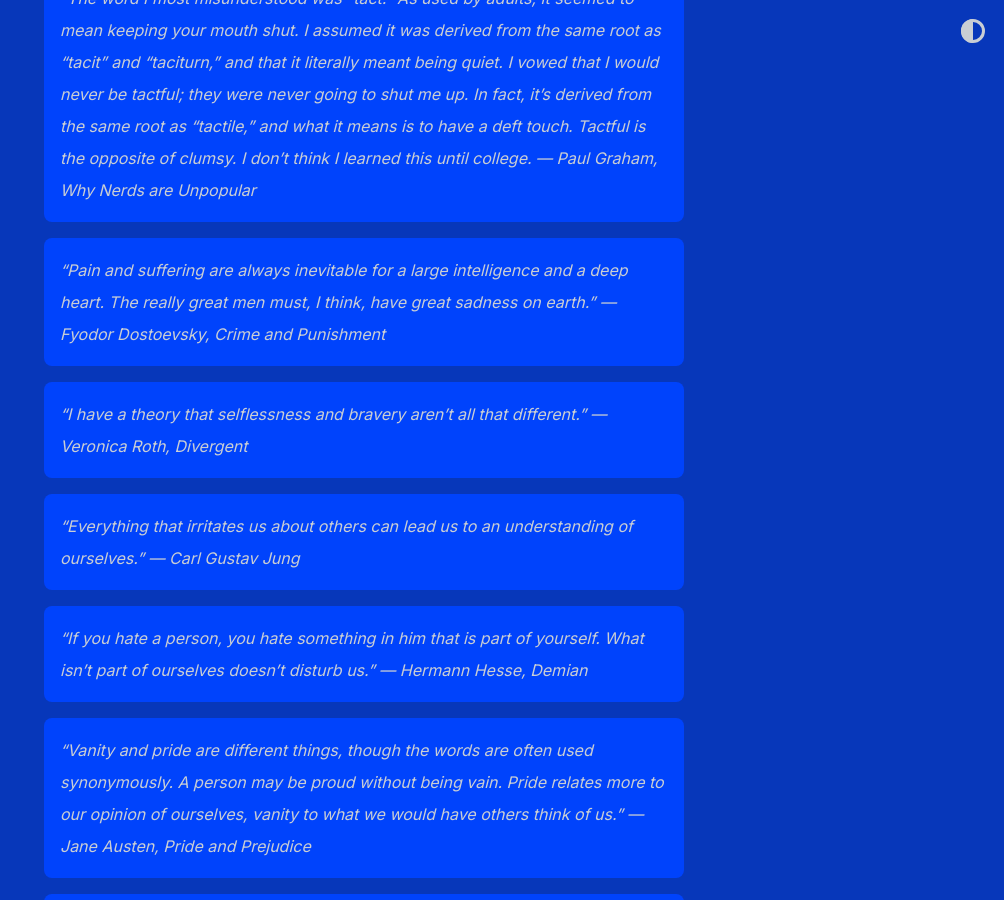
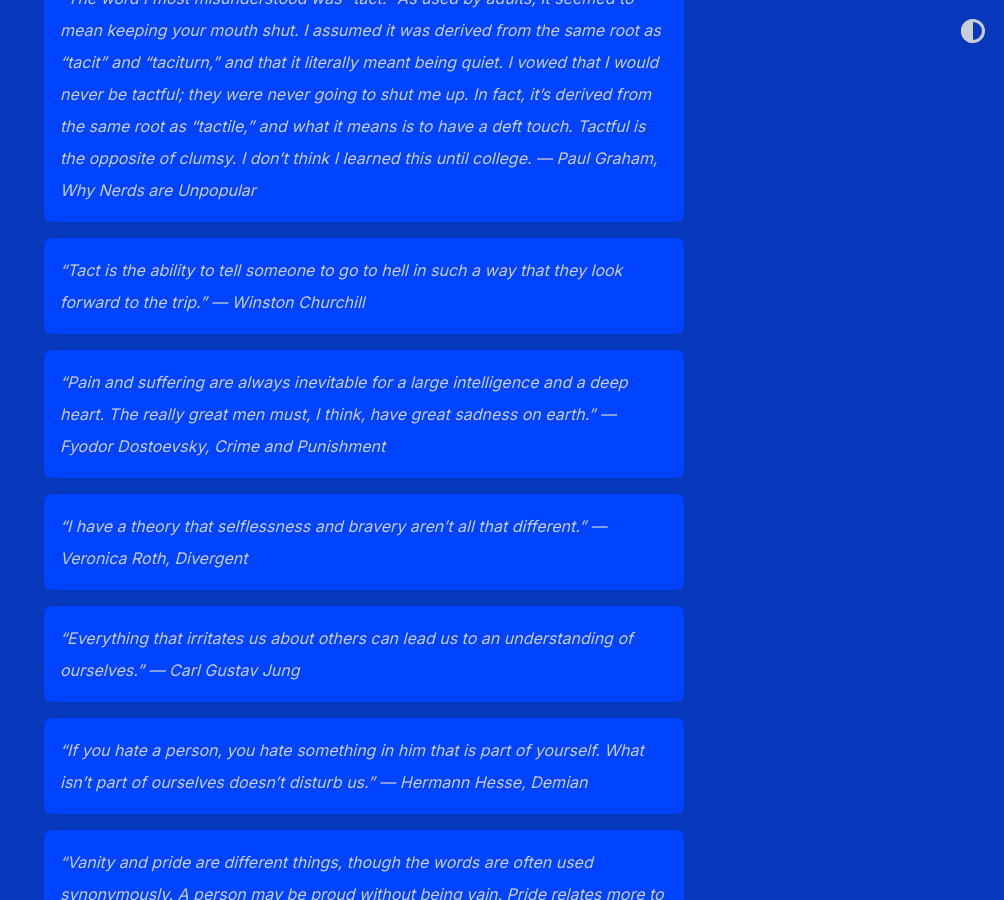
Before and after one commit to shihankanungo/shihankanungo.github.io, a Jekyll site: the page built from about.md, in a window 1280 px wide and 900 px high, scrolled down 3532 px. Shown: the whole window, without its empty margins (276-1280 px from the left). Built offline with Jekyll 4.4.1, drawn with Linux system fonts in a browser that asks for light colours.

Commit message:
Update about.md

```diff
--- a/about.md
+++ b/about.md
@@ -33,6 +33,8 @@ When I’m learning about a new subject, for example, I set a timer, silence my
 
 > "The word I most misunderstood was "tact." As used by adults, it seemed to mean keeping your mouth shut. I assumed it was derived from the same root as "tacit" and "taciturn," and that it literally meant being quiet. I vowed that I would never be tactful; they were never going to shut me up. In fact, it's derived from the same root as "tactile," and what it means is to have a deft touch. Tactful is the opposite of clumsy. I don't think I learned this until college.  --- Paul Graham, <i>Why Nerds are Unpopular</i>
 
+> "Tact is the ability to tell someone to go to hell in such a way that they look forward to the trip." --- Winston Churchill
+
 > "Pain and suffering are always inevitable for a large intelligence and a deep heart. The really great men must, I think, have great sadness on earth." --- Fyodor Dostoevsky, <i>Crime and Punishment</i>
 
 > "I have a theory that selflessness and bravery aren't all that different." --- Veronica Roth, <i>Divergent</i>
```
